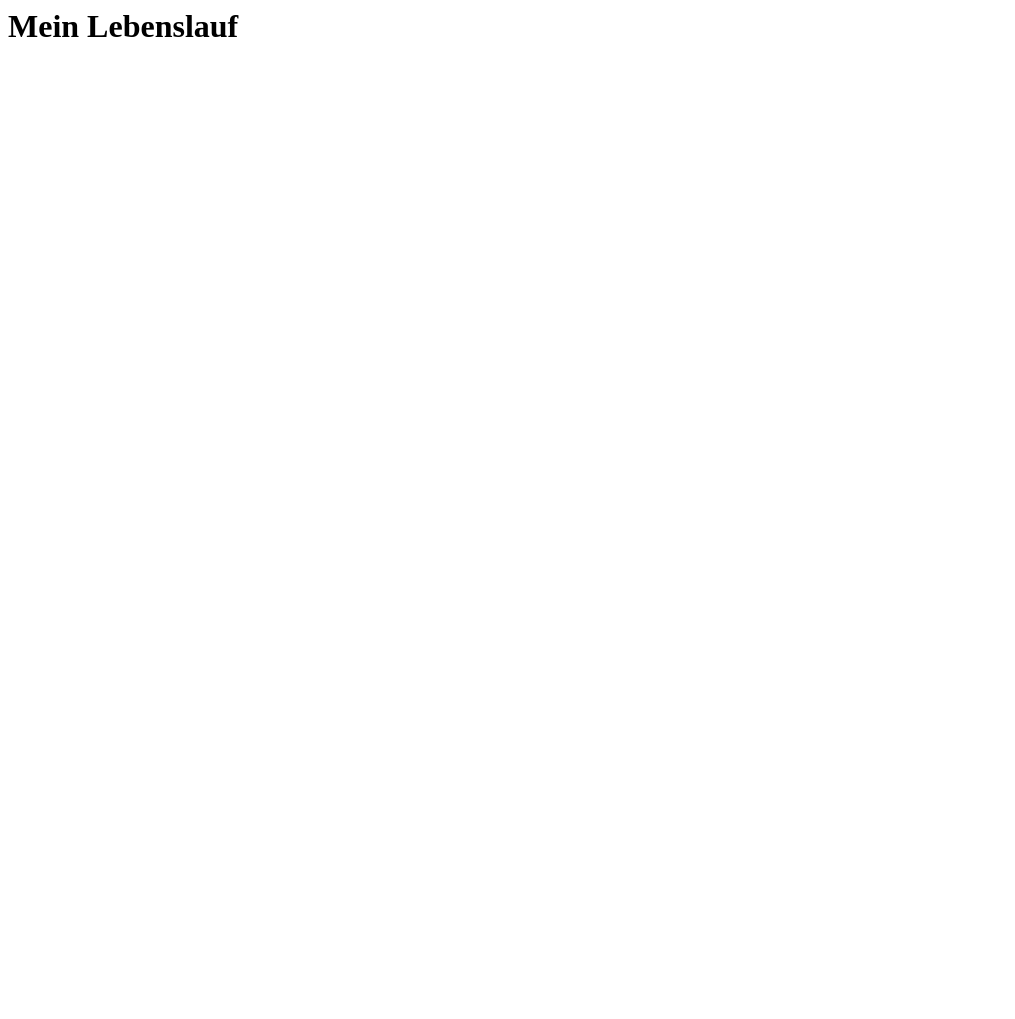
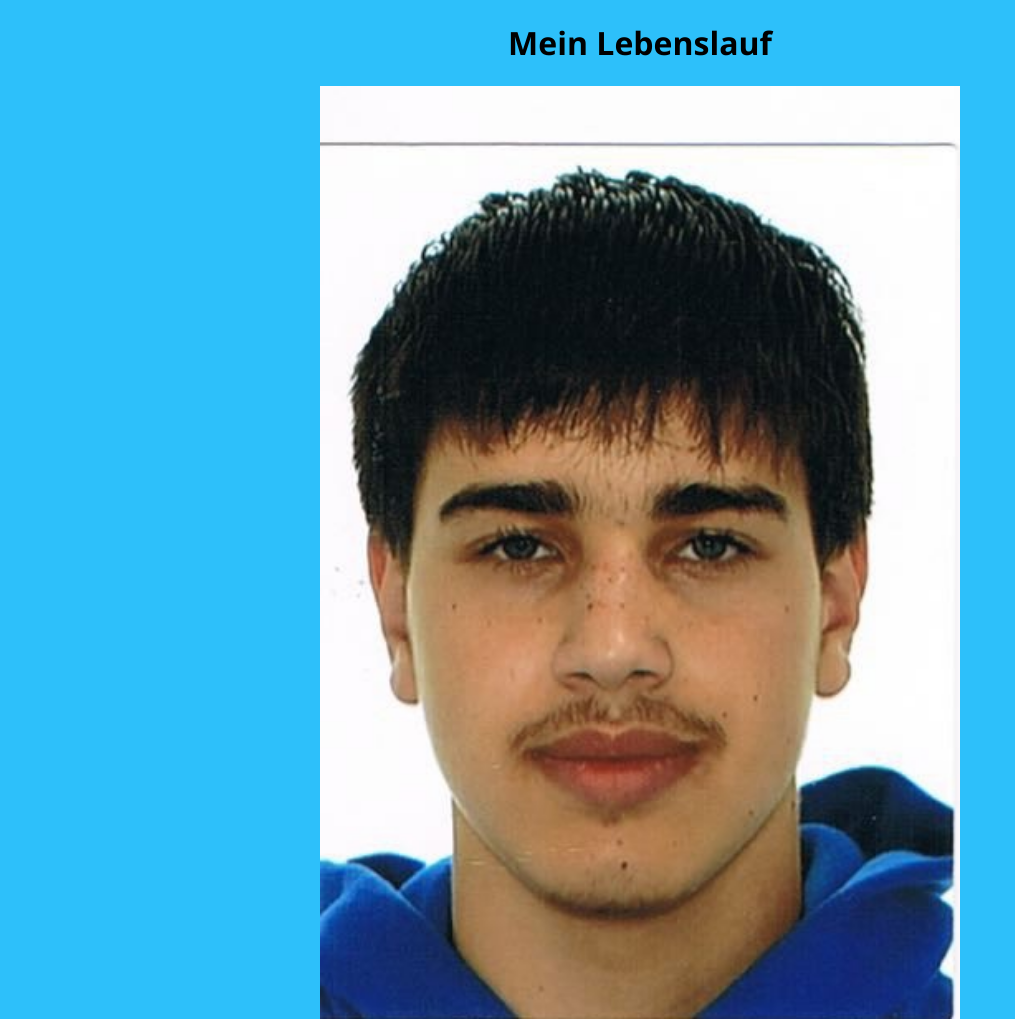
Before and after one commit to timoB06/Lebenslauf, a plain HTML site: page index.html in a window 1280 px wide. Shown: the whole page, without its empty margins (0-1015 px from the left). Before the commit the page ends 800 px from the top, so only its background shows below. Drawn offline with Linux system fonts and the light colour scheme.

Commit message:
added Passbild

```diff
--- a/index.html
+++ b/index.html
@@ -10,11 +10,17 @@
 
     <body>
 
-        <header>
+        <header class="mitte">
 
             <h1>Mein Lebenslauf</h1>
 
         </header>
+
+        <div class="passbild">
+
+            <a href="Pasbild.jpg" class="mitte"><img src="Pasbild.jpg" width="50%" height="auto"></a>
+
+        </div>
 
         <nav></nav>
 
--- a/style.css
+++ b/style.css
@@ -0,0 +1,17 @@
+html    {
+    scroll-behavior: smooth;
+    height: 100%;
+}
+
+body    {
+    padding: 0;
+    margin: 0;
+    font-family: 'Segoe UI', Tahoma, Geneva, Verdana, sans-serif;
+    background-color: rgb(45, 192, 250);
+}
+
+.mitte  {
+    display: flex;
+    justify-content: center;
+    align-items: center;
+}
```
Also changed, not shown: Pasbild.jpg (added).
